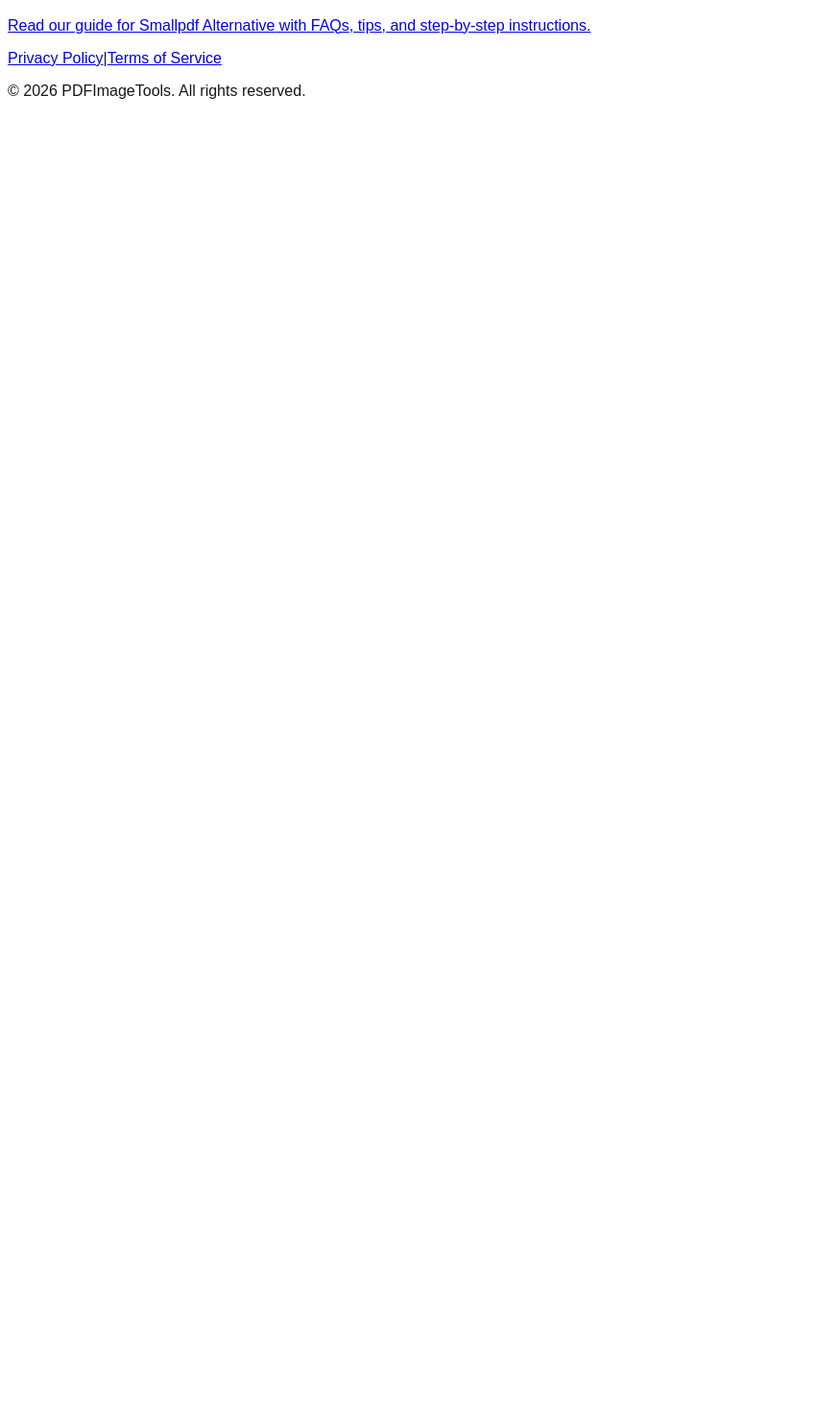
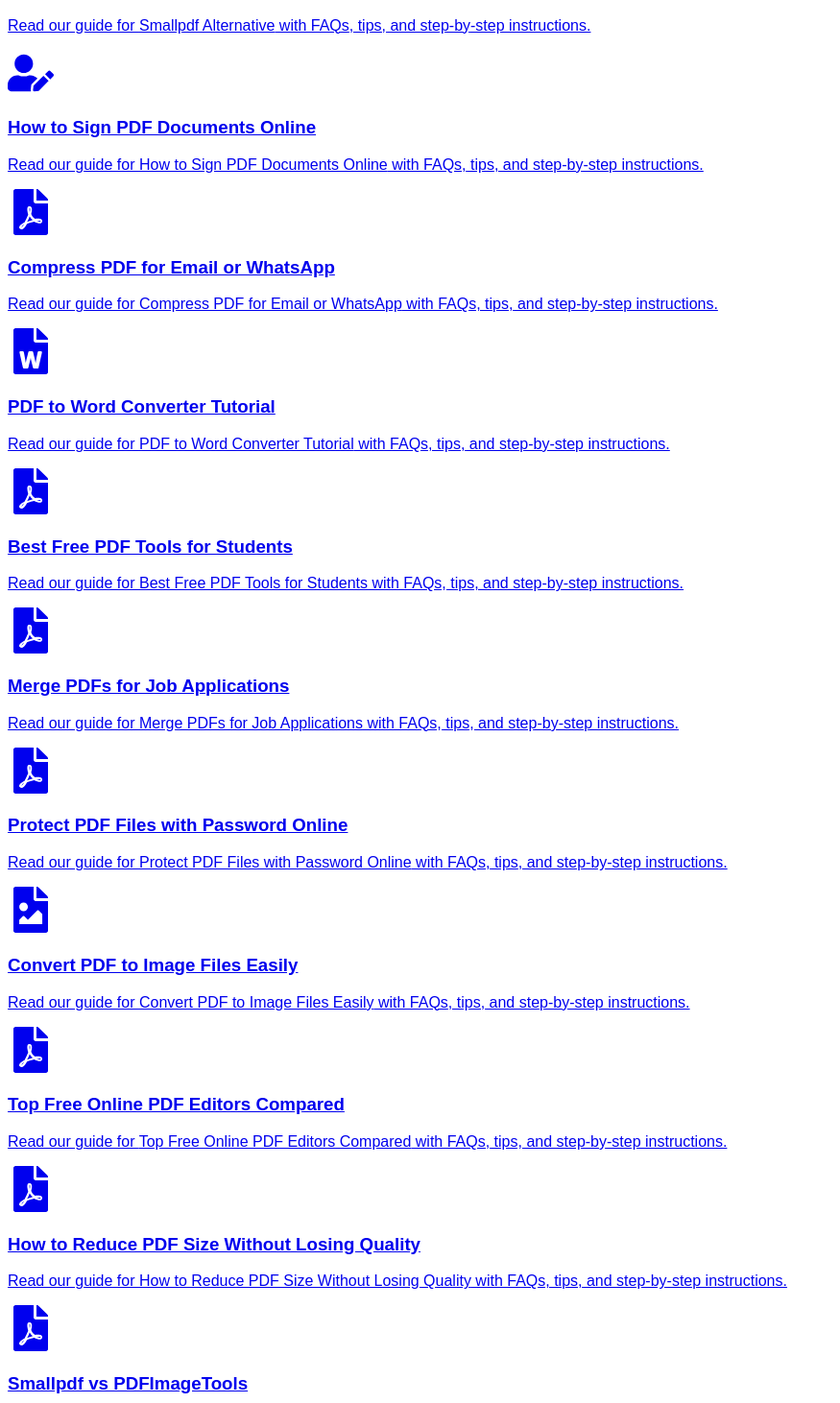
Before and after one commit to Leadmind-Developer/pdfimagetools-vercel, a Next.js app: page /blog in a window 1280 px wide. Shown: the part 3288-4750 px from the top of the page at 96% size, without its empty margins (0-875 px from the left). Before the commit the page ends 3408 px from the top, so only its background shows below. Built offline with nearby package versions, Linux system fonts and the light colour scheme; no server answers.

Commit message:
Update page.tsx

```diff
--- a/src/app/blog/page.tsx
+++ b/src/app/blog/page.tsx
@@ -43,6 +43,16 @@ const tools = [
   { name: "Combine PDFs for Visa Application", slug: "combine-pdf-for-visa-application", icon: FaFilePdf },
   { name: "Why PDF File Size is Large", slug: "why-pdf-file-size-is-large", icon: FaFilePdf },
   { name: "Smallpdf Alternative", slug: "smallpdf-alternative", icon: FaFilePdf },
+  { name: "How to Sign PDF Documents Online", slug: "how-to-sign-pdf-documents-online", icon: FaUserEdit },
+  { name: "Compress PDF for Email or WhatsApp", slug: "compress-pdf-for-email-or-whatsapp", icon: FaFilePdf },
+  { name: "PDF to Word Converter Tutorial", slug: "pdf-to-word-converter-tutorial", icon: FaFileWord },
+  { name: "Best Free PDF Tools for Students", slug: "best-free-pdf-tools-for-students", icon: FaFilePdf },
+  { name: "Merge PDFs for Job Applications", slug: "merge-pdfs-for-job-applications", icon: FaFilePdf },
+  { name: "Protect PDF Files with Password Online", slug: "protect-pdf-files-with-password-online", icon: FaFilePdf },
+  { name: "Convert PDF to Image Files Easily", slug: "convert-pdf-to-image-files-easily", icon: FaFileImage },
+  { name: "Top Free Online PDF Editors Compared", slug: "top-free-online-pdf-editors-compared", icon: FaFilePdf },
+  { name: "How to Reduce PDF Size Without Losing Quality", slug: "how-to-reduce-pdf-size-without-losing-quality", icon: FaFilePdf },
+  { name: "Smallpdf vs PDFImageTools", slug: "smallpdf-vs-pdfimagetools", icon: FaFilePdf },
 ];
 
 export default function BlogIndexPage() {
```
